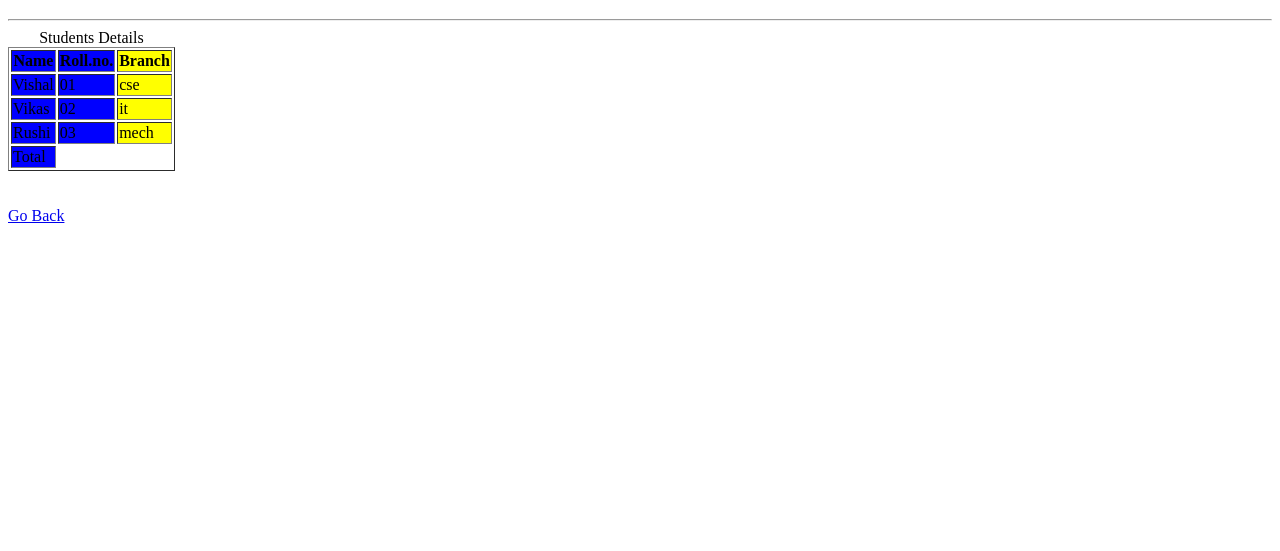
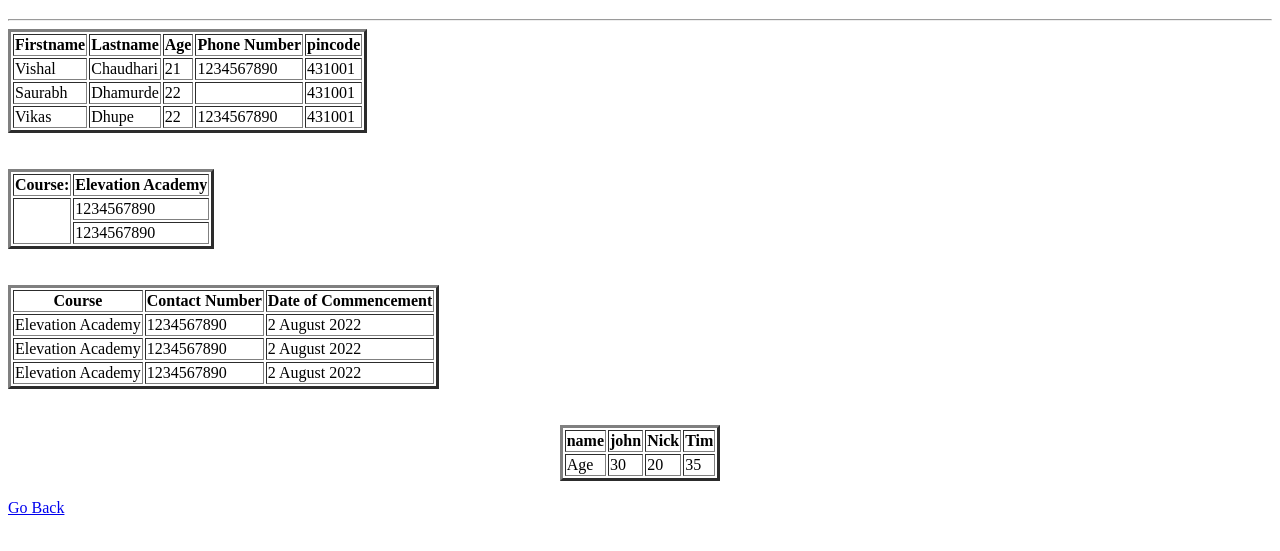
Before and after one commit to Vishal2690/Second-Handson01, a plain HTML site: page index2.html in a window 1280 px wide. Shown: the part 61-612 px from the top of the page. Drawn offline with Linux system fonts and the light colour scheme.

Commit message:
last commit

```diff
--- a/index2.html
+++ b/index2.html
@@ -9,44 +9,112 @@
 <body>
     <h1>TABLES</h1>
     <hr>
-    <table border="1">
-        <caption>Students Details</caption>
-        <colgroup>
-        <col span="2" style="background-color: blue;">
-        <col style="background-color: yellow;">
-        </colgroup>
+    <table border="3">
         <thead>
         <tr>
-            <th>Name</th>
-            <th>Roll.no.</th>
-            <th>Branch</th>
+            <th>Firstname</th>
+            <th>Lastname</th>
+            <th>Age</th>
+            <th>Phone Number</th>
+            <th>pincode</th>
         </tr>
         </thead>
         <tbody>
             <tr>
                 <td>Vishal</td>        <!--rowspan-->
-                <td>01</td>
-                <td>cse</td>
+                <td>Chaudhari</td>
+                <td>21</td>
+                <td>1234567890</td>
+                <td>431001</td>
 
             </tr>
             <tr>
-                <td>Vikas</td>
-                <td>02</td>
-                <td>it</td>
+                <td>Saurabh</td>        <!--rowspan-->
+                <td>Dhamurde</td>
+                <td>22</td>
+                <td></td>
+                <td>431001</td>
             </tr>
             <tr>
-                <td>Rushi</td>          <!--colspan-->
-                <td>03</td>
-                <td>mech</td>
+                <td>Vikas</td>        <!--rowspan-->
+                <td>Dhupe</td>
+                <td>22</td>
+                <td>1234567890</td>
+                <td>431001</td>
             </tr>
         </tbody>
-        <tfoot>
-            <tr>
-                <td>Total</td>
-            </tr>
-        </tfoot>
     </table>
     <br>
+    <br>
+    <table border="3">
+        <thead>
+            <tr>
+                <th>Course:</th>
+                <th>Elevation Academy</th>
+
+            </tr>
+        </thead>
+        <tbody>
+            <tr>
+                <td rowspan="2"></td>
+                <td>1234567890</td>
+            </tr>
+            <tr>
+                <td>1234567890</td>
+            </tr>
+        </tbody>
+    </table>
+    <br>
+    <br>
+    <table border="3">
+        <thead>
+            <tr>
+                <th>Course</th>
+                <th>Contact Number</th>
+                <th>Date of Commencement</th>
+            </tr>
+        </thead>
+        <tbody>
+            <tr>
+                <td>Elevation Academy</td>
+                <td>1234567890</td>
+                <td>2 August 2022</td>
+            </tr>
+            <tr>
+                <td>Elevation Academy</td>
+                <td>1234567890</td>
+                <td>2 August 2022</td>
+            </tr>
+            <tr>
+                <td>Elevation Academy</td>
+                <td>1234567890</td>
+                <td>2 August 2022</td>
+            </tr>
+        </tbody>
+    </table>
+    <br>
+    <br>
+    <center>
+        <table border="3">
+            <thead>
+                <tr>
+                    <th>name</th>
+                    <th>john</th>
+                    <th>Nick</th>
+                    <th>Tim</th>
+                </tr>
+            </thead>
+            <tbody>
+                <tr>
+                    <td>Age</td>
+                    <td>30</td>
+                    <td>20</td>
+                    <td>35</td>
+                </tr>
+            </tbody>
+
+        </table>
+    </center>
     <br>
     <a href="index.html">Go Back</a>
 </body>
```
